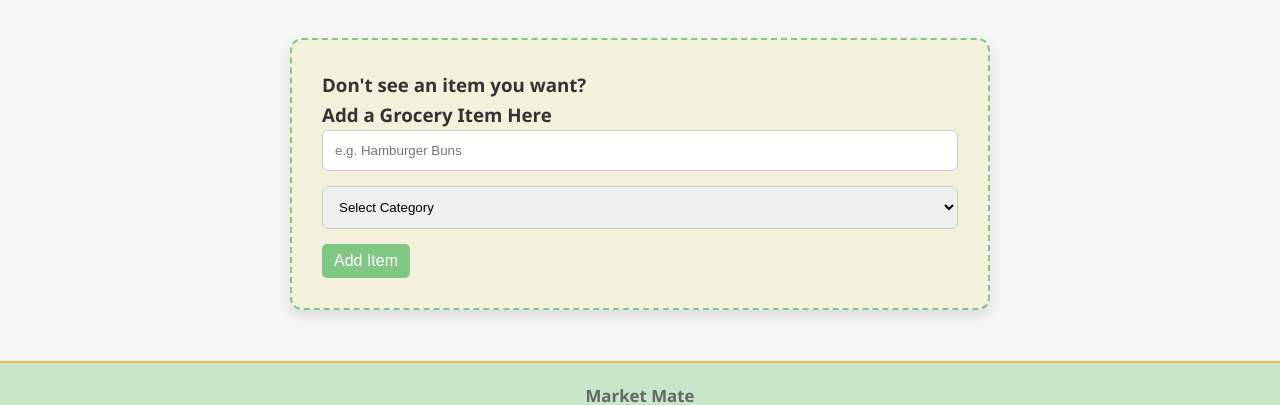
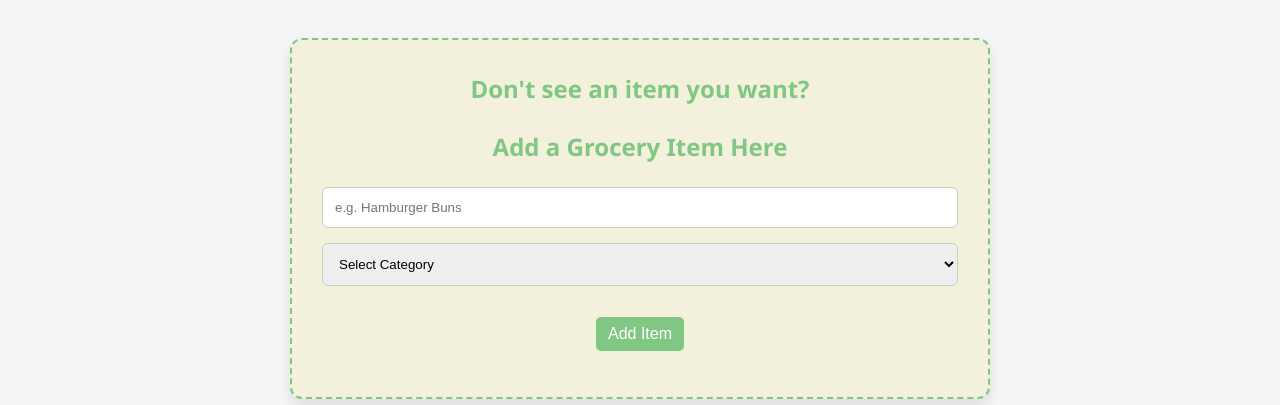
Before and after one commit to KerissaGit/Project-Market-Mate, a React (Create React App) app in the folder client/: page /groceries in a window 1280 px wide. Shown: the part 232-637 px from the top of the page. Built offline with nearby package versions, Linux system fonts and the light colour scheme; no server answers.

Commit message:
Added ReadMe and imporved some css and homepage.

```diff
--- a/client/src/components/GroceryForm.js
+++ b/client/src/components/GroceryForm.js
@@ -30,8 +30,8 @@ function GroceryForm({ onNewGrocery }) {
 
     return (
         <form onSubmit={handleSubmit} className="grocery-form">
-            <h3>Don't see an item you want?</h3>
-            <h3>Add a Grocery Item Here</h3>
+            <h2>Don't see an item you want?</h2>
+            <h2>Add a Grocery Item Here</h2>
 
             <input
                 name="name"
--- a/client/src/components/HomePage.js
+++ b/client/src/components/HomePage.js
@@ -5,8 +5,7 @@ function HomePage() {
     <div className="homepage-container">
       <h1 className="homepage-title">Welcome to Market Mate!</h1>
       <p className="homepage-subtitle">
-        We're here to help you stay on track with all your groceries.
-      </p>
+      Market Mate is your all-in-one solution for managing grocery lists and crafting custom deli sandwiches. Start by signing up or logging in to unlock your personalized cart. From there, browse our grocery items, add what you need, or visit the deli to build your perfect sandwich — which gets added to your list automatically. Keep track of everything in your cart, and enjoy a smooth, intuitive shopping experience from start to finish!      </p>
     </div>
   );
 }
--- a/client/src/index.css
+++ b/client/src/index.css
@@ -154,6 +154,8 @@ button.cart-action:hover {
   cursor: pointer;
   font-size: 1rem;
   transition: background-color 0.3s ease;
+  display: block;
+  margin: 1rem auto;
 }
 
 .action-button:hover {
@@ -170,6 +172,8 @@ button.cart-action:hover {
   cursor: pointer;
   font-size: 1rem;
   transition: background-color 0.3s ease;
+  display: block;
+  margin: 1rem auto;
 }
 
 .remove-button:hover {
```
Also changed, not shown: 1 other file (tests, documents, lock files or other folders).
